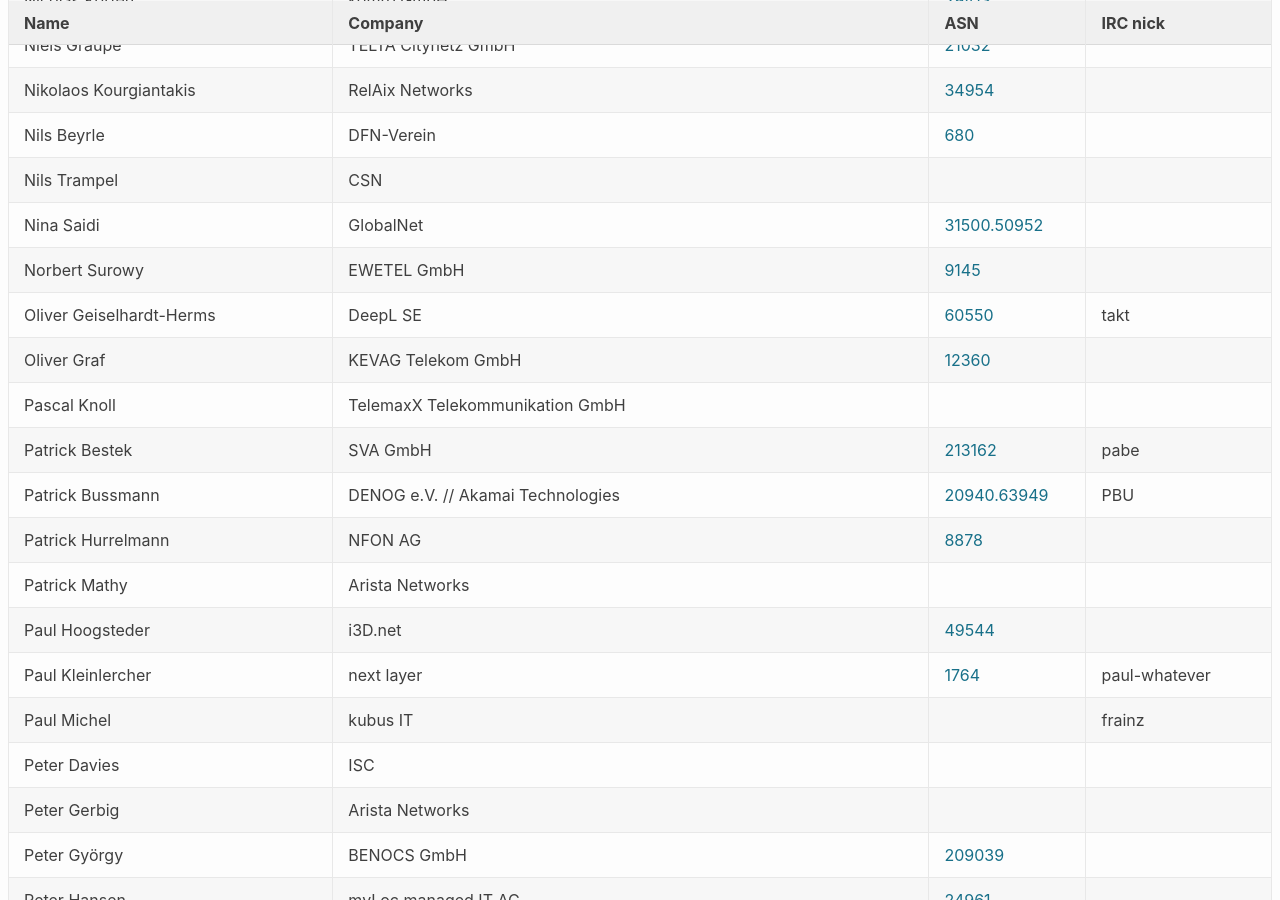
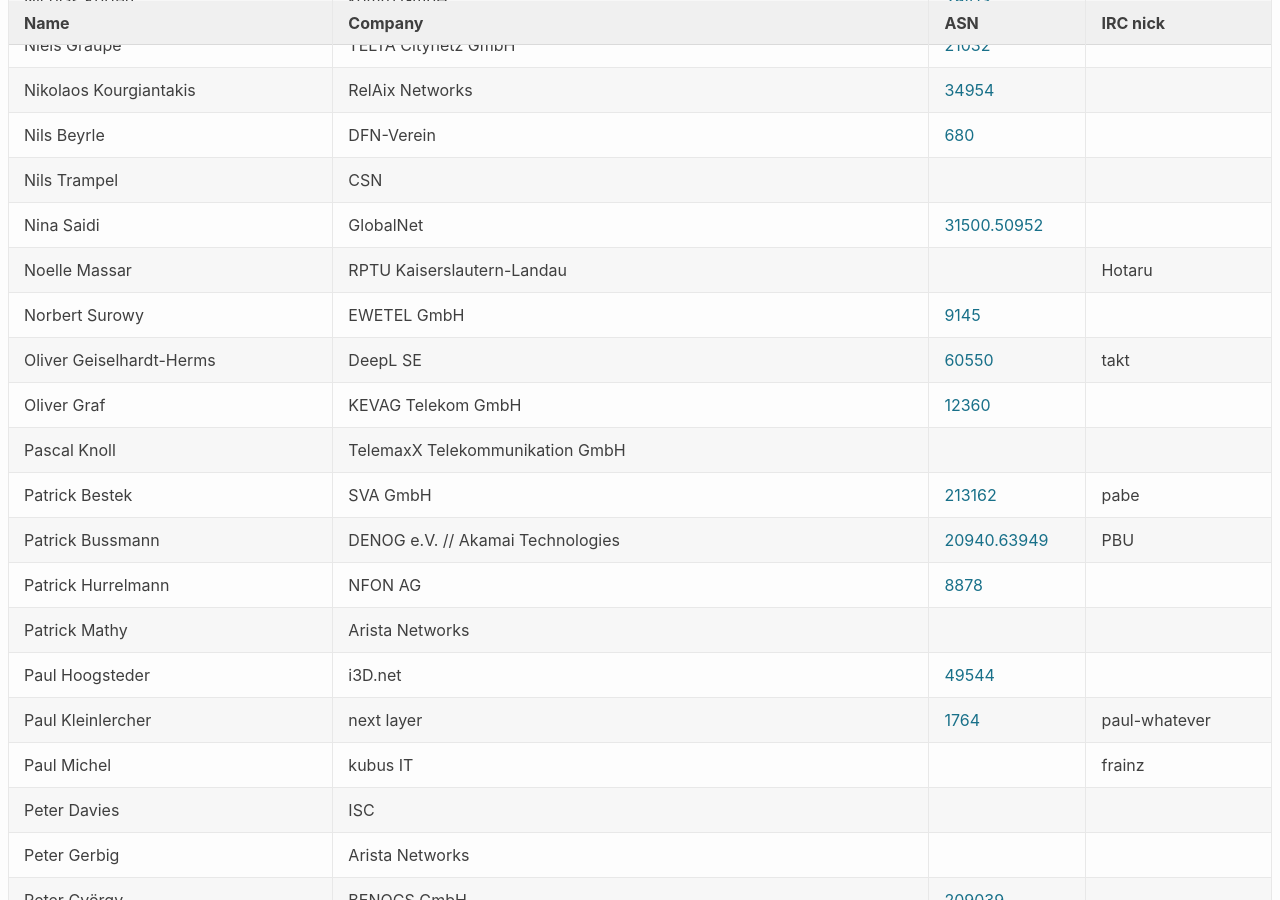
Before and after one commit to denog/pretix-attendeelist, a Jekyll site: the page built from denog15/index.md, in a window 1280 px wide and 900 px high, scrolled down 10774 px. Built offline with Jekyll 4.4.1, drawn with Linux system fonts in a browser that asks for light colours; some of the changed text lies outside the part shown.

Commit message:
Latest data: Tue Oct 24 12:11:41 UTC 2023

```diff
--- a/_data/attendees_denog15_onsite.json
+++ b/_data/attendees_denog15_onsite.json
@@ -1446,6 +1446,12 @@
     "asn": "31500.50952"
   },
   {
+    "name": "Noelle Massar",
+    "company": "RPTU Kaiserslautern-Landau",
+    "irc": "Hotaru",
+    "asn": null
+  },
+  {
     "name": "Norbert Surowy",
     "company": "EWETEL GmbH",
     "irc": null,
@@ -1980,6 +1986,12 @@
     "asn": "21263"
   },
   {
+    "name": "Tobias Erdmann",
+    "company": "DE-CIX Management GmbH",
+    "irc": null,
+    "asn": "6695"
+  },
+  {
     "name": "Tobias Gruber",
     "company": "LWLcom GmbH",
     "irc": "toebs",
```
